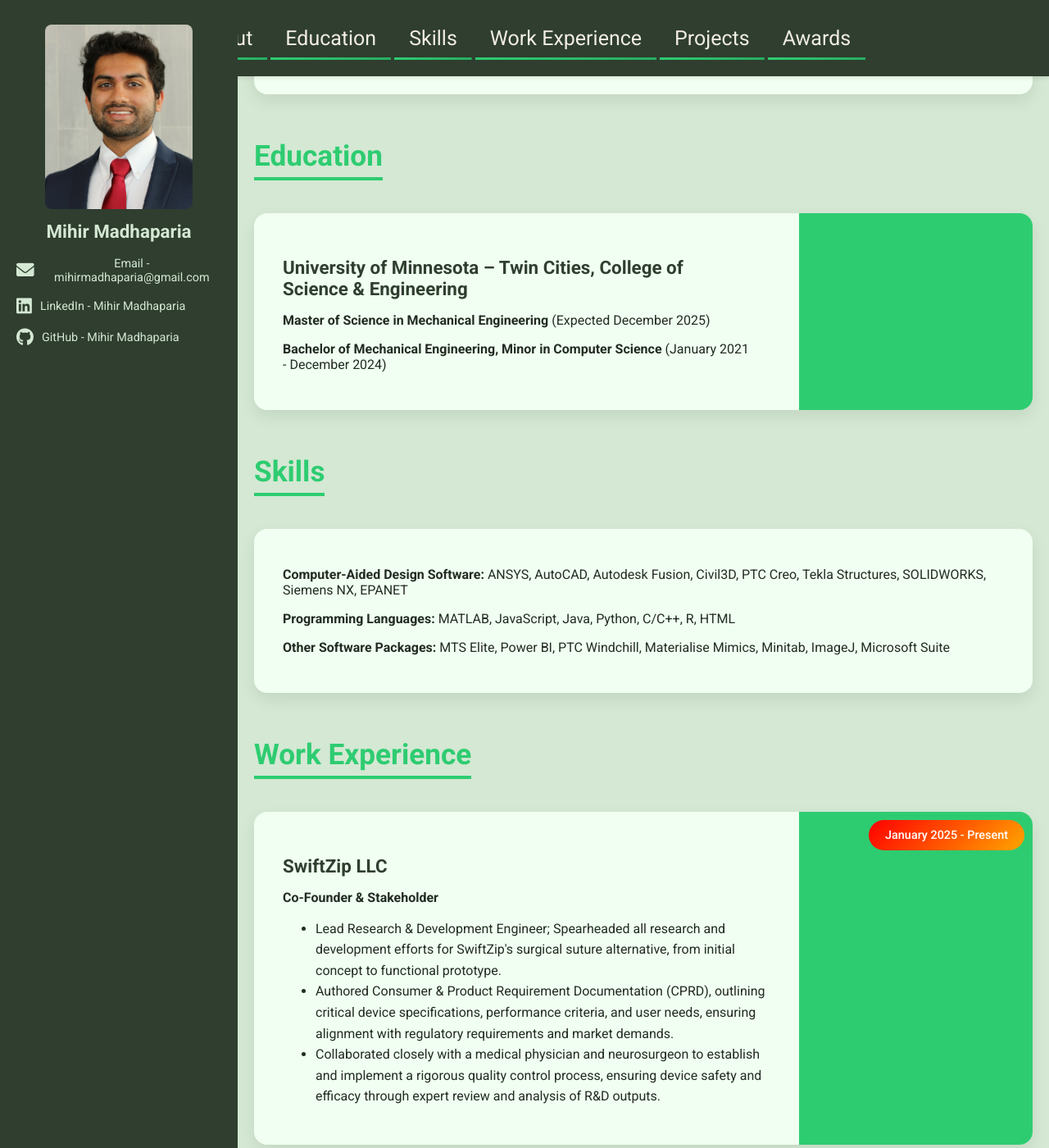
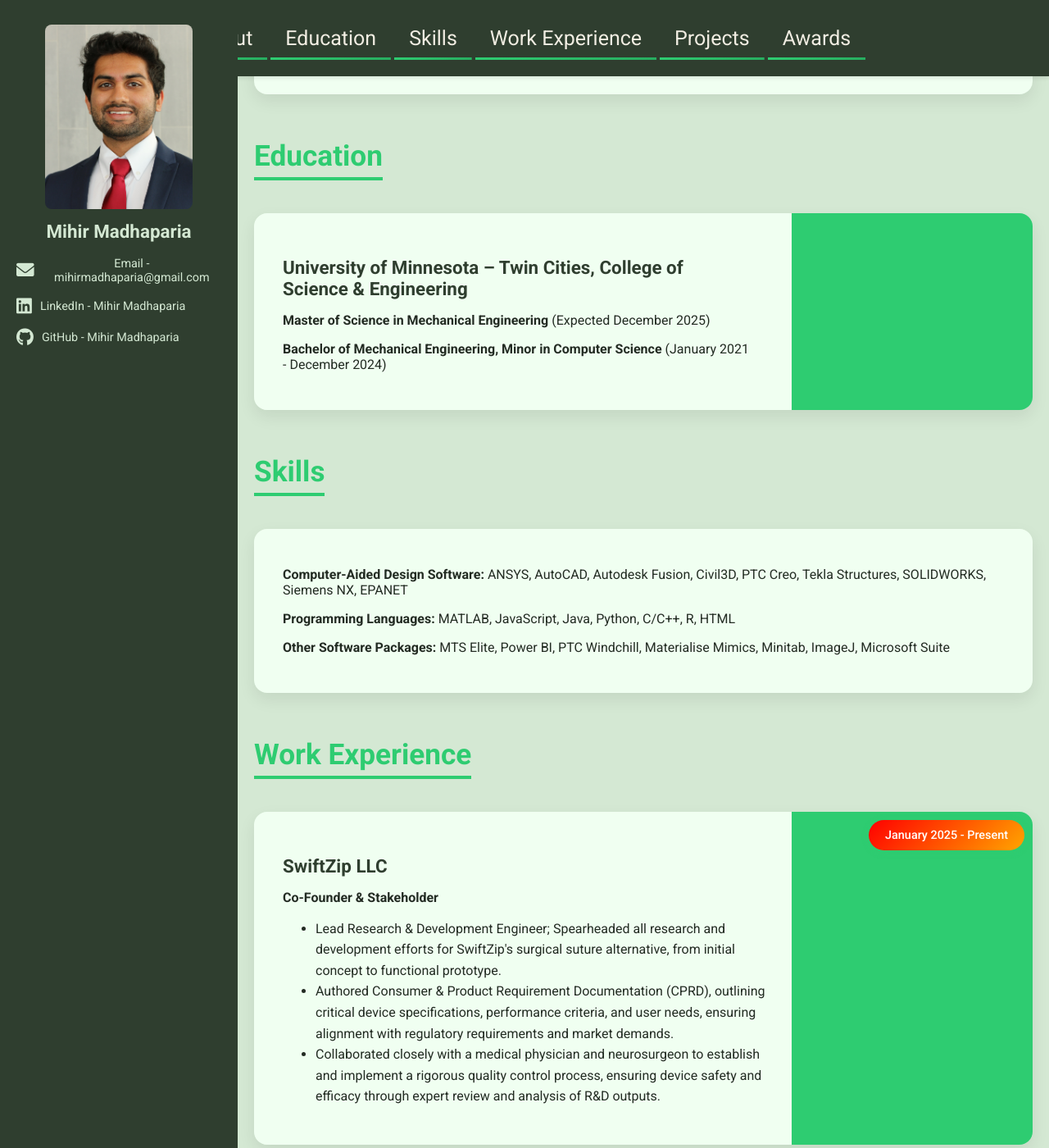
Before and after one commit to mihirmadhaparia/mihirmadhaparia.github.io, a Jekyll site: the page built from README.md, in a window 1280 px wide and 1400 px high, scrolled down 331 px. Shown: the whole window at 82% size. Built offline with Jekyll 4.4.1, drawn with Linux system fonts in a browser that asks for light colours; our own code applies the rules of GitHub Pages for plain Markdown files.

Commit message:
Update style.css

```diff
--- a/assets/css/style.css
+++ b/assets/css/style.css
@@ -65,7 +65,7 @@ html {
 /* Experience Section Styling */
 .experience-box.gradient {
     position: relative;
-    background: linear-gradient(to right, #f0fff1 70%, #2ecc71 30%);
+    background: linear-gradient(to right, #f0fff1 69%, #2ecc71 29%);
 }
 
 .experience-box.gradient h3,
```
